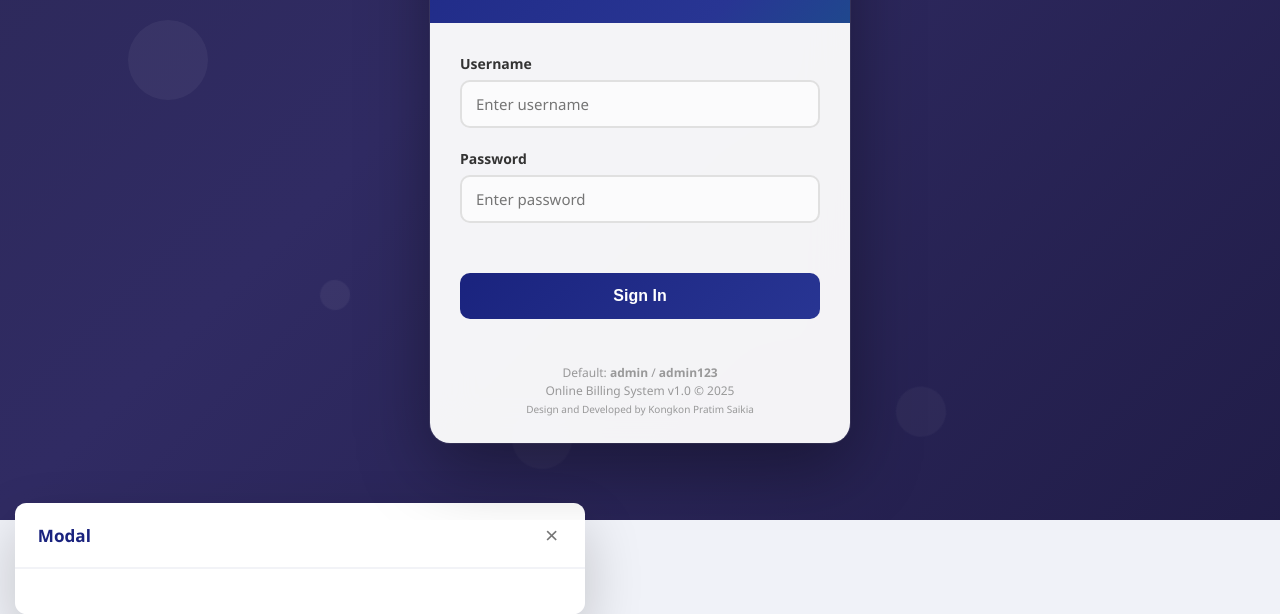
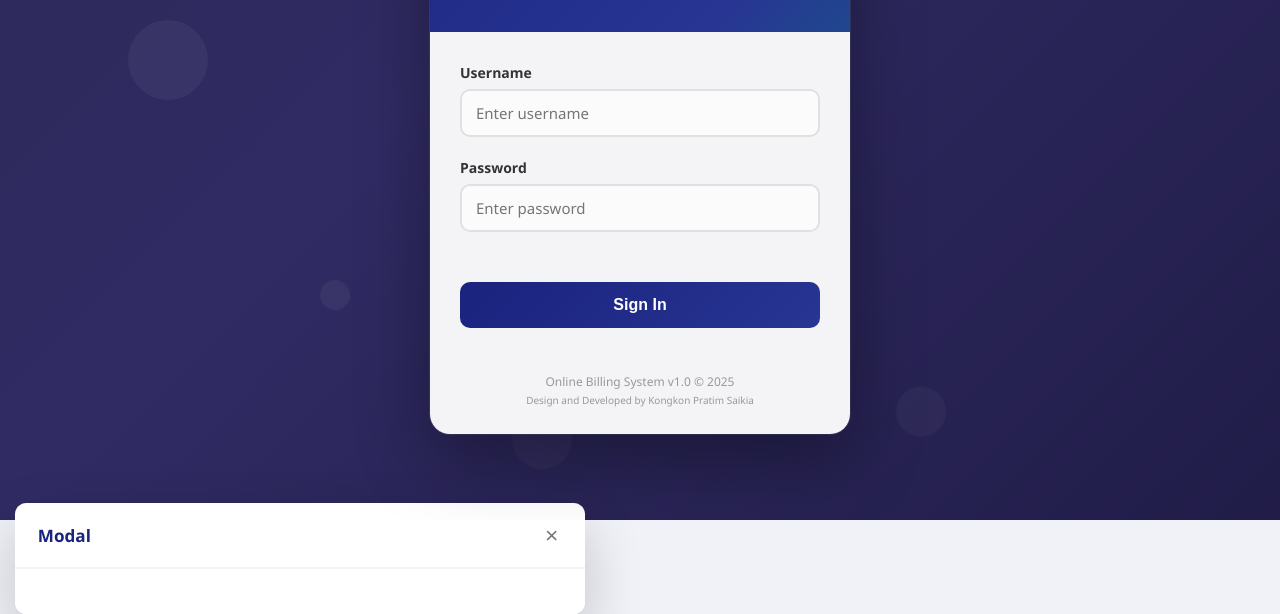
Before and after one commit to kongkonpratim29/onlinebillingsystem, a plain HTML site: page index.html in a window 1280 px wide. Shown: the part 280-894 px from the top of the page. Drawn offline with Linux system fonts and the light colour scheme; no server answers.

Commit message:
Remove default credentials from login page

```diff
--- a/index.html
+++ b/index.html
@@ -287,7 +287,6 @@
                 <button class="login-btn" id="loginBtn">Sign In</button>
             </div>
             <div class="login-footer">
-                Default: <strong>admin</strong> / <strong>admin123</strong><br>
                 Online Billing System v1.0 &copy; 2025<br>
                 <small>Design and Developed by Kongkon Pratim Saikia</small>
             </div>
```
